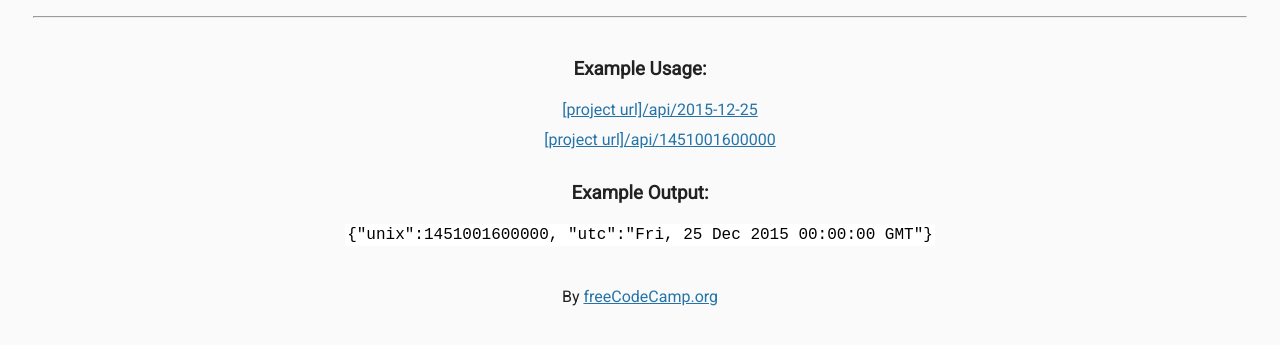
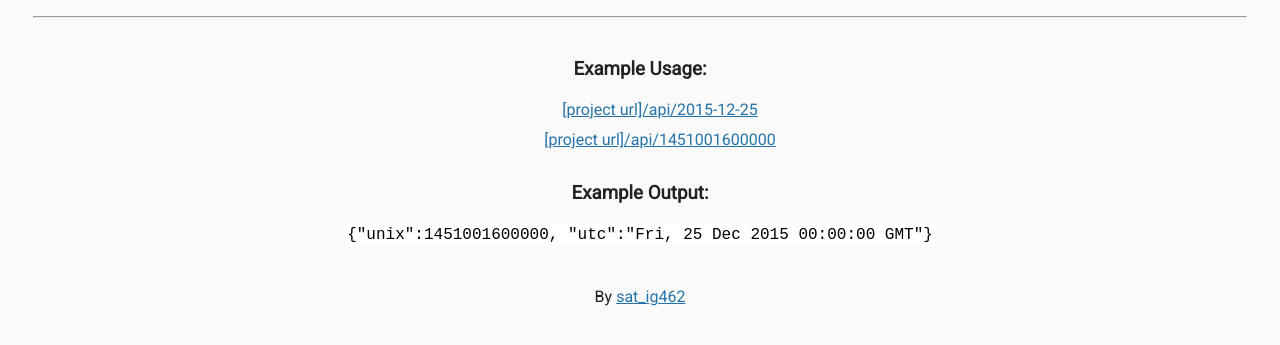
Before and after one commit to Sathishr424/boilerplate-project-timestamp, a website: page views/index.html in a window 1280 px wide. Shown: the part 53-398 px from the top of the page. Drawn offline with Linux system fonts and the light colour scheme; files that its build step writes are made by us from their sources.

Commit message:
Update index.html

```diff
--- a/views/index.html
+++ b/views/index.html
@@ -25,7 +25,7 @@
     </div>
     <div class="footer">
       <p>
-        By <a href="https://www.freecodecamp.org/">freeCodeCamp.org</a>
+        By <a href="https://instagram.com/sat_ig462/">sat_ig462</a>
       </p>
     </div>
   </body>
```
